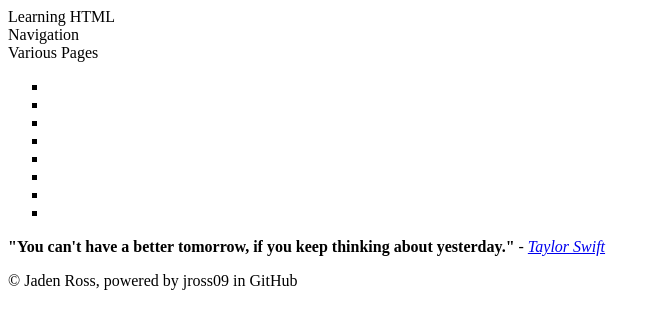
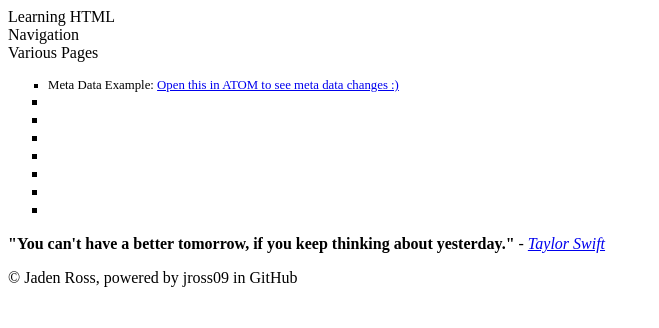
Before and after one commit to jross09/Learning-HTML, a plain HTML site: page index.html in a window 1280 px wide. Shown: the whole page, without its empty margins (0-659 px from the left). Drawn offline with Linux system fonts and the light colour scheme.

Commit message:
Update index.html

```diff
--- a/index.html
+++ b/index.html
@@ -34,7 +34,7 @@
             <section>
                 <header>Various Pages</header>
                 <ul style="list-style-type:square">
-                    <li>
+                    <li style="font-size:1vw"> Meta Data Example: <a href="childPages\MetaData.html" target="_blank">Open this in ATOM to see meta data changes :)</a>
                     <li>
                     <li>
                     <li>
```
